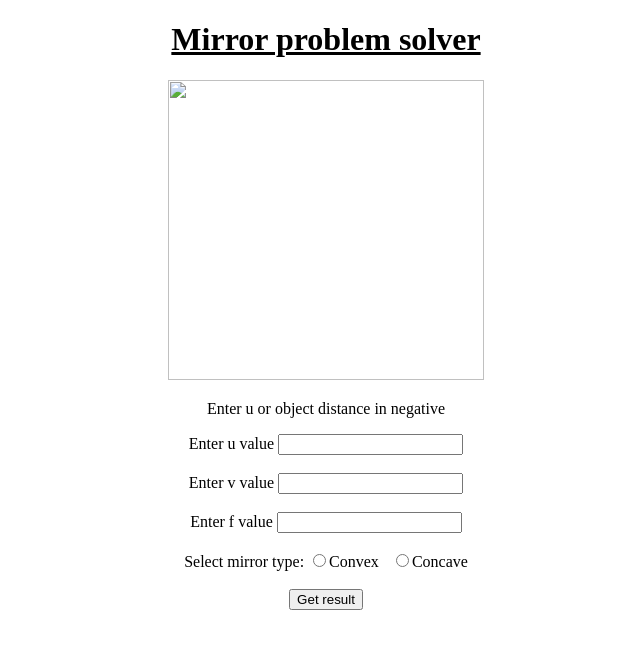
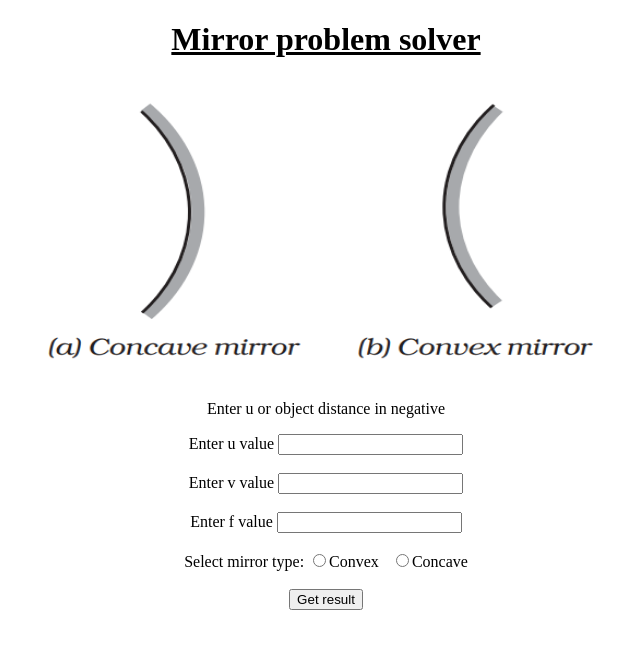
Before and after one commit to rajib3728/mirror-problem-solver, a plain HTML site: page index.html in a window 1280 px wide. Shown: the whole page, without its empty margins (314-954 px from the left). Drawn offline with Linux system fonts and the light colour scheme.

Commit message:
Update index.html

```diff
--- a/index.html
+++ b/index.html
@@ -4,13 +4,13 @@
     <meta charset="UTF-8">
     <meta http-equiv="X-UA-Compatible" content="IE=edge">
     <meta name="viewport" content="width=device-width, initial-scale=1.0">
-    <link rel="shortcut icon" type="image/png" href="./picture/logo.jpg">
+    <link rel="shortcut icon" type="image/png" href="logo.jpg">
     <title>Mirror problem solver</title>
 </head>
 <body>
     <center>
     <h1><u>Mirror problem solver</u></h1>
-   <img src="./picture/img1.png" width="50%" height="300px">
+   <img src="img1.png" width="50%" height="300px">
    <br>
    <p>Enter u or object distance in negative</p>
    <label>Enter u value</label>
```
